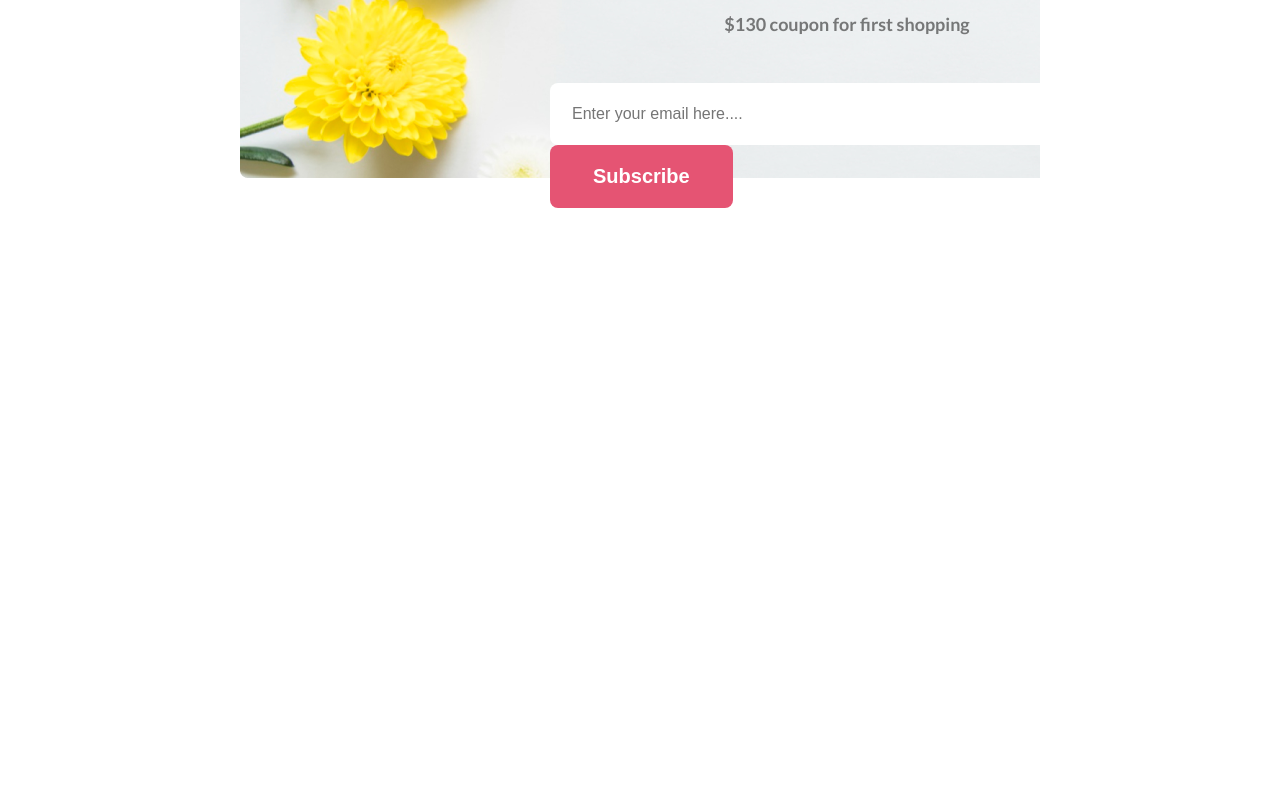
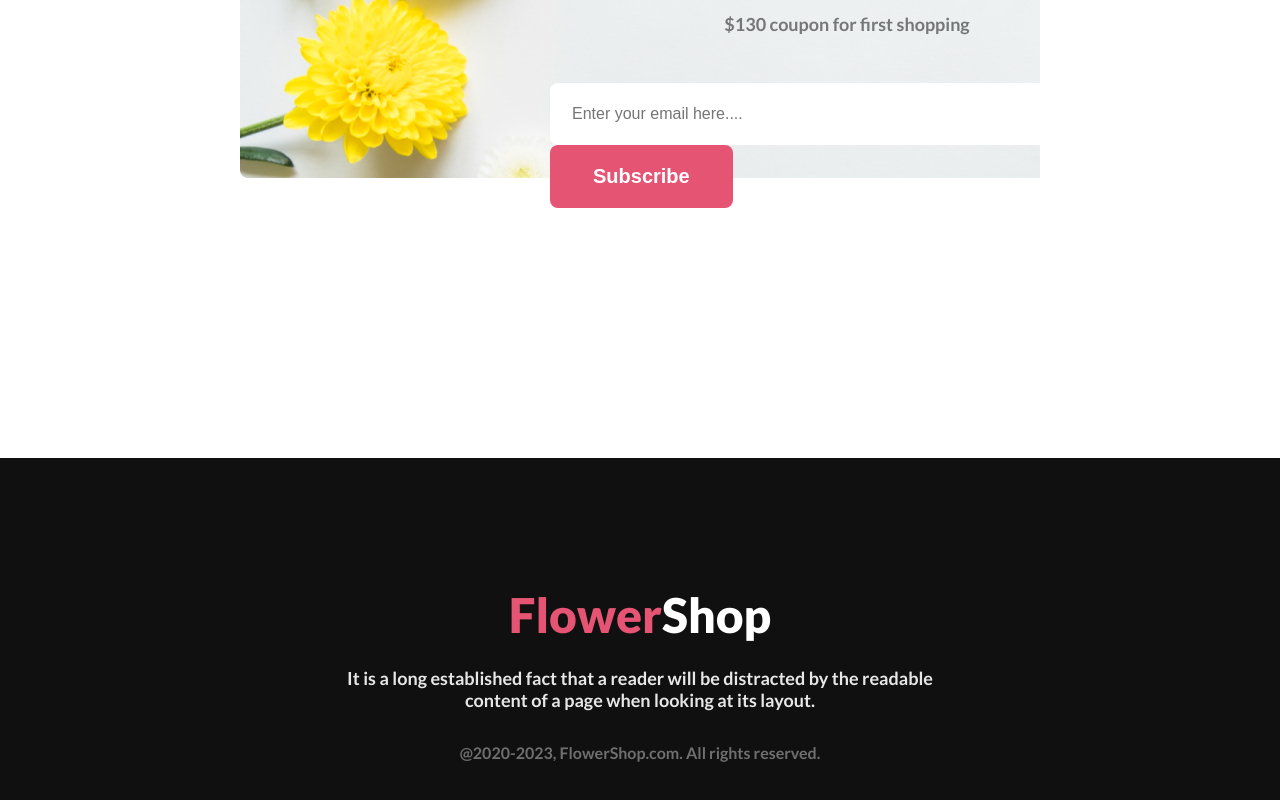
Before and after one commit to coder-binary1/assignment-01-flower-shop, a plain HTML site: page index.html in a window 1280 px wide. Shown: the part 4046-4846 px from the top of the page. Before the commit the page ends 4374 px from the top, so only its background shows below. Drawn offline with Linux system fonts and the light colour scheme.

Commit message:
added footer

```diff
--- a/index.html
+++ b/index.html
@@ -93,7 +93,12 @@
             </form>
         </section>
     </main>
-    <footer></footer>
+    <footer>
+        <h3 class="footer-title"><span>Flower</span>Shop</h3>
+        <p class="footer-desc">It is a long established fact that a reader will be distracted by the readable content
+            of a page when looking at its layout.</p>
+        <p class="copywrite">@2020-2023, FlowerShop.com. All rights reserved. </p>
+    </footer>
 </body>
 
 </html>
--- a/styles/flower.css
+++ b/styles/flower.css
@@ -40,7 +40,8 @@ header {
 }
 
 /* main related style */
-section {
+section,
+footer {
   margin-top: 130px;
   text-align: center;
 }
@@ -142,3 +143,29 @@ section {
   font-weight: 400;
   margin-right: 16px;
 }
+
+/* footer */
+footer {
+  background: #111010;
+  padding: 128px 0;
+}
+.footer-title {
+  color: #fff;
+  font-size: 48px;
+  font-weight: 800;
+}
+.footer-title span {
+  color: #e55473;
+}
+.footer-desc {
+  width: 625px;
+  margin: 24px auto 32px;
+  color: rgba(255, 255, 255, 0.9);
+  font-size: 18px;
+  font-weight: 400;
+}
+.copywrite {
+  color: rgba(255, 255, 255, 0.4);
+  font-size: 16px;
+  font-weight: 400;
+}
```
